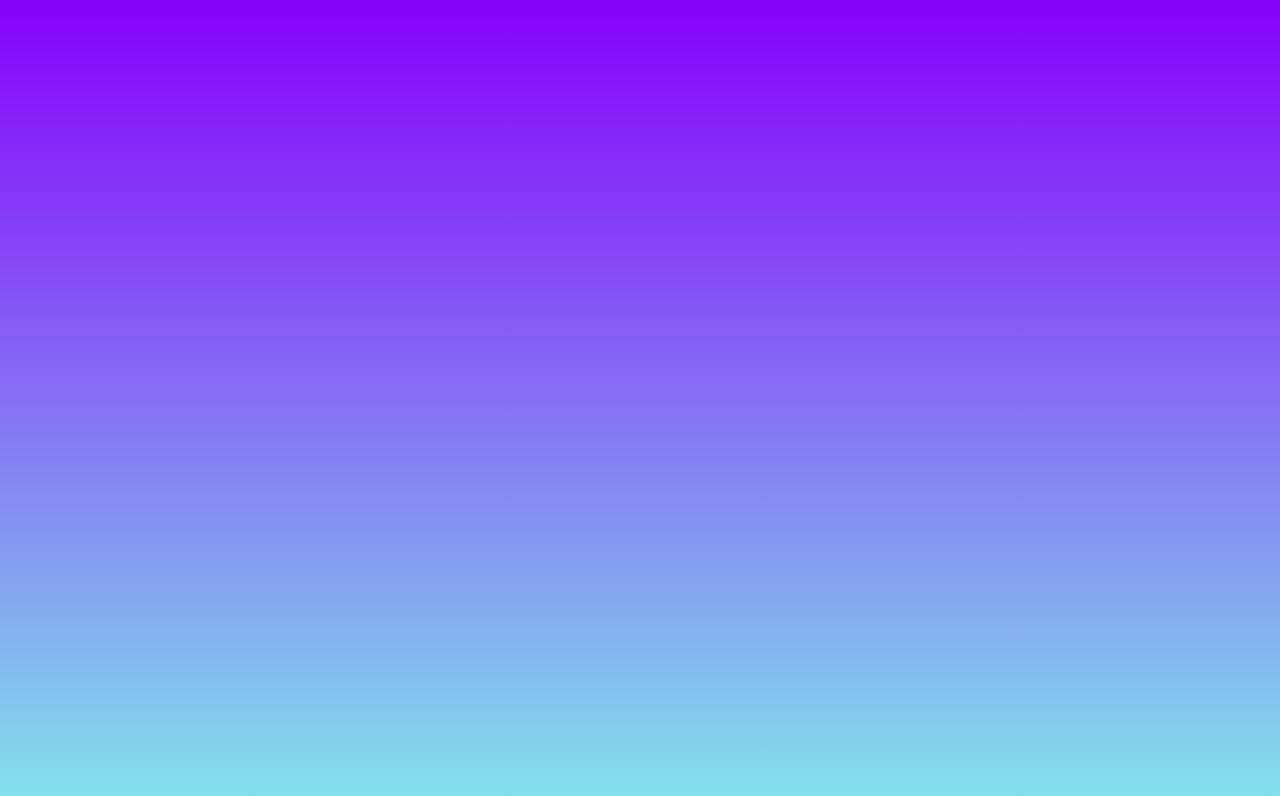
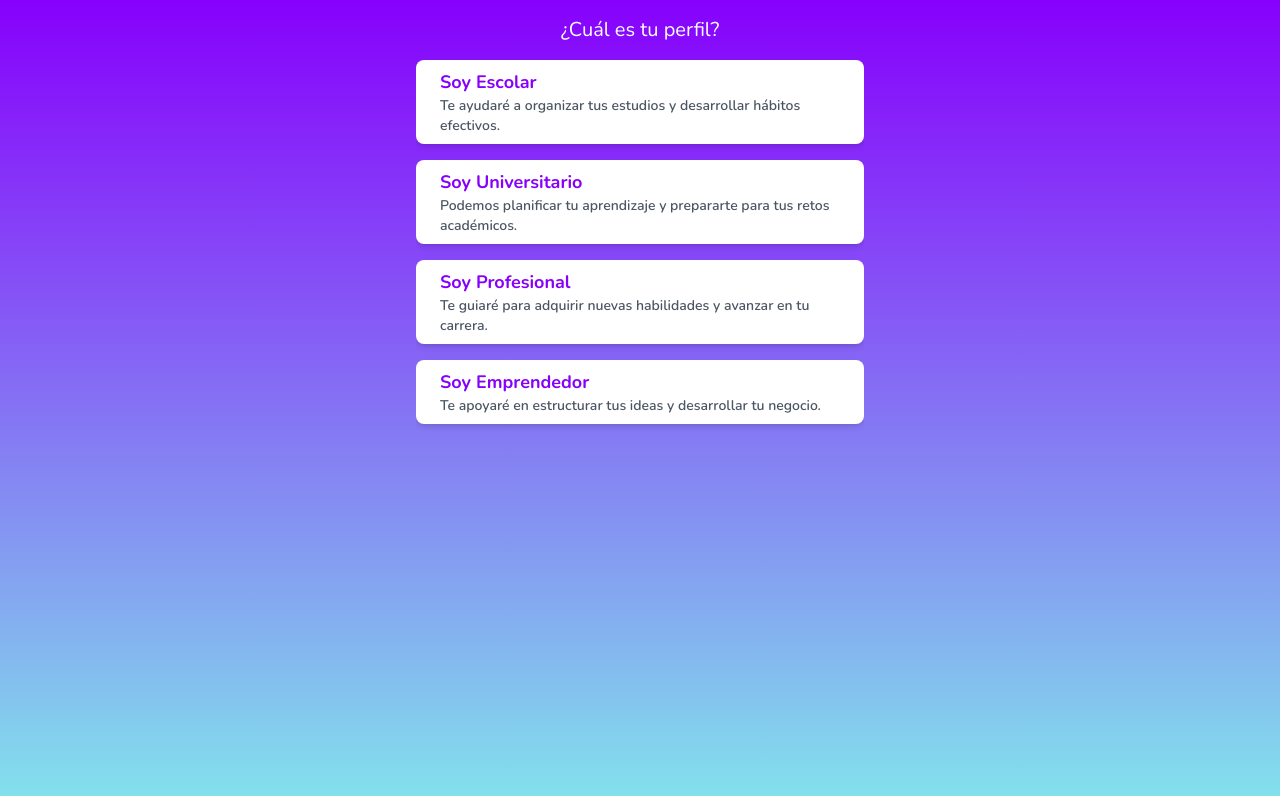
Before and after one commit to jlac8/mentoria, a React (Vite) app in the folder frontend/: page /chat in a window 1280 px wide. Shown: the top 796 px of the page. Built offline with nearby package versions, Linux system fonts and the light colour scheme.

Commit message:
feat: :sparkles: Implement ChatPage components

```diff
--- a/frontend/src/components/chat/Chat.jsx
+++ b/frontend/src/components/chat/Chat.jsx
@@ -0,0 +1,66 @@
+// src/components/Chat/Chat.jsx
+import { useState } from "react";
+import SystemMessage from "./SystemMessage";
+import UserMessage from "./UserMessage";
+import StartChoice from "./StartChoice";
+import FormUser from "./FormUser";
+import LoadSpinner from "../ui/LoadSpinner";
+
+const Chat = () => {
+  const [messages, setMessages] = useState([]);
+  const [showForm, setShowForm] = useState(false);
+  const [isLoading, setIsLoading] = useState(false);
+
+  const handleUserChoice = (choice) => {
+    setMessages((prev) => [
+      ...prev,
+      { type: "user", content: `Soy ${choice}.` },
+    ]);
+
+    setIsLoading(true);
+    setTimeout(() => {
+      setMessages((prev) => [
+        ...prev,
+        {
+          type: "system",
+          content: "¡Gracias! Vamos a personalizar tu experiencia.",
+        },
+      ]);
+      setShowForm(true);
+      setIsLoading(false);
+    }, 1500);
+  };
+
+  const handleFormSubmit = (formData) => {
+    setMessages((prev) => [
+      ...prev,
+      {
+        type: "user",
+        content: `Formulario completado: ${JSON.stringify(formData)}`,
+      },
+      { type: "system", content: "¡Perfecto! Estamos generando tu roadmap." },
+    ]);
+    setShowForm(false);
+  };
+
+  return (
+    <div className="flex flex-col min-h-screen bg-gradient-to-b from-primary to-secondary p-4 text-white font-nunito">
+      <div className="flex-1 overflow-y-auto">
+        {messages.map((msg, index) =>
+          msg.type === "system" ? (
+            <SystemMessage key={index} content={msg.content} />
+          ) : (
+            <UserMessage key={index} content={msg.content} />
+          )
+        )}
+        {!showForm && messages.length === 0 && (
+          <StartChoice onChoice={handleUserChoice} />
+        )}
+        {isLoading && <LoadSpinner />}
+        {showForm && <FormUser onSubmit={handleFormSubmit} />}
+      </div>
+    </div>
+  );
+};
+
+export default Chat;
--- a/frontend/src/components/chat/FormField.jsx
+++ b/frontend/src/components/chat/FormField.jsx
@@ -0,0 +1,17 @@
+// src/components/Chat/FormField.jsx
+const FormField = ({ label, type, value, onChange, placeholder }) => {
+  return (
+    <div className="mb-4">
+      <label className="block text-gray-800 font-semibold mb-2">{label}</label>
+      <input
+        type={type}
+        value={value}
+        onChange={(e) => onChange(e.target.value)}
+        placeholder={placeholder}
+        className="w-full p-2 border rounded-md focus:outline-none focus:ring-2 focus:ring-primary text-gray-800"
+      />
+    </div>
+  );
+};
+
+export default FormField;
--- a/frontend/src/components/chat/FormUser.jsx
+++ b/frontend/src/components/chat/FormUser.jsx
@@ -0,0 +1,45 @@
+import { useState } from "react";
+import FormField from "./FormField";
+
+const FormUser = ({ onSubmit }) => {
+  const [formData, setFormData] = useState({ name: "", goal: "" });
+
+  const handleChange = (field, value) => {
+    setFormData((prev) => ({ ...prev, [field]: value }));
+  };
+
+  const handleSubmit = (e) => {
+    e.preventDefault();
+    onSubmit(formData);
+  };
+
+  return (
+    <form
+      onSubmit={handleSubmit}
+      className="bg-white p-4 rounded-lg shadow-md max-w-sm mx-auto"
+    >
+      <FormField
+        label="Nombre"
+        type="text"
+        value={formData.name}
+        onChange={(value) => handleChange("name", value)}
+        placeholder="Ejemplo: Juan Pérez"
+      />
+      <FormField
+        label="Meta"
+        type="text"
+        value={formData.goal}
+        onChange={(value) => handleChange("goal", value)}
+        placeholder="Ejemplo: Aprender desarrollo web"
+      />
+      <button
+        type="submit"
+        className="bg-primary text-white font-semibold py-2 px-4 rounded-full w-full mt-4"
+      >
+        Enviar
+      </button>
+    </form>
+  );
+};
+
+export default FormUser;
--- a/frontend/src/components/chat/StartChoice.jsx
+++ b/frontend/src/components/chat/StartChoice.jsx
@@ -0,0 +1,45 @@
+// src/components/Chat/StartChoice.jsx
+const StartChoice = ({ onChoice }) => {
+  const roles = [
+    {
+      role: "Escolar",
+      description:
+        "Te ayudaré a organizar tus estudios y desarrollar hábitos efectivos.",
+    },
+    {
+      role: "Universitario",
+      description:
+        "Podemos planificar tu aprendizaje y prepararte para tus retos académicos.",
+    },
+    {
+      role: "Profesional",
+      description:
+        "Te guiaré para adquirir nuevas habilidades y avanzar en tu carrera.",
+    },
+    {
+      role: "Emprendedor",
+      description:
+        "Te apoyaré en estructurar tus ideas y desarrollar tu negocio.",
+    },
+  ];
+
+  return (
+    <div className="flex flex-col items-center">
+      <p className="mb-4 text-xl">¿Cuál es tu perfil?</p>
+      {roles.map(({ role, description }) => (
+        <button
+          key={role}
+          className="bg-white text-primary font-semibold py-2 px-6 rounded-lg shadow-md mb-4 hover:bg-gray-100 transition duration-300 text-left w-full max-w-md"
+          onClick={() => onChoice(role)}
+        >
+          <div>
+            <p className="text-lg font-bold">{`Soy ${role}`}</p>
+            <p className="text-sm text-gray-600">{description}</p>
+          </div>
+        </button>
+      ))}
+    </div>
+  );
+};
+
+export default StartChoice;
--- a/frontend/src/components/chat/SystemMessage.jsx
+++ b/frontend/src/components/chat/SystemMessage.jsx
@@ -0,0 +1,19 @@
+const SystemMessage = ({ content }) => {
+  return (
+    <div className="flex items-start mb-4">
+      {/* Icono del mago */}
+      <div className="w-10 h-10 bg-white rounded-full flex items-center justify-center mr-4">
+        <span className="text-2xl">🧙‍♂️</span>
+      </div>
+      {/* Burbuja del mensaje */}
+      <div
+        className="bg-gradient-to-r from-[#9B00FC75] to-[#140E8675] text-white py-2 px-4 rounded-lg max-w-xs"
+        style={{ wordBreak: "break-word" }}
+      >
+        {content}
+      </div>
+    </div>
+  );
+};
+
+export default SystemMessage;
--- a/frontend/src/components/chat/UserMessage.jsx
+++ b/frontend/src/components/chat/UserMessage.jsx
@@ -0,0 +1,14 @@
+const UserMessage = ({ content }) => {
+  return (
+    <div className="flex justify-end mb-4">
+      <div
+        className="bg-white text-primary py-2 px-4 rounded-lg max-w-xs"
+        style={{ wordBreak: "break-word" }}
+      >
+        {content}
+      </div>
+    </div>
+  );
+};
+
+export default UserMessage;
--- a/frontend/src/components/ui/LoadSpinner.jsx
+++ b/frontend/src/components/ui/LoadSpinner.jsx
@@ -0,0 +1,9 @@
+const LoadSpinner = () => {
+  return (
+    <div className="flex justify-center items-center mt-4">
+      <div className="w-6 h-6 border-4 border-t-primary border-white rounded-full animate-spin"></div>
+    </div>
+  );
+};
+
+export default LoadSpinner;
--- a/frontend/src/pages/ChatPage.jsx
+++ b/frontend/src/pages/ChatPage.jsx
@@ -1,5 +1,12 @@
-function ChatPage() {
-  return <></>;
-}
+// src/components/Chat/ChatPage.jsx
+import Chat from "../components/chat/Chat";
+
+const ChatPage = () => {
+  return (
+    <div className="flex flex-col items-center justify-center min-h-screen bg-gradient-to-b from-primary to-secondary text-white">
+      <Chat />
+    </div>
+  );
+};
 
 export default ChatPage;
```
